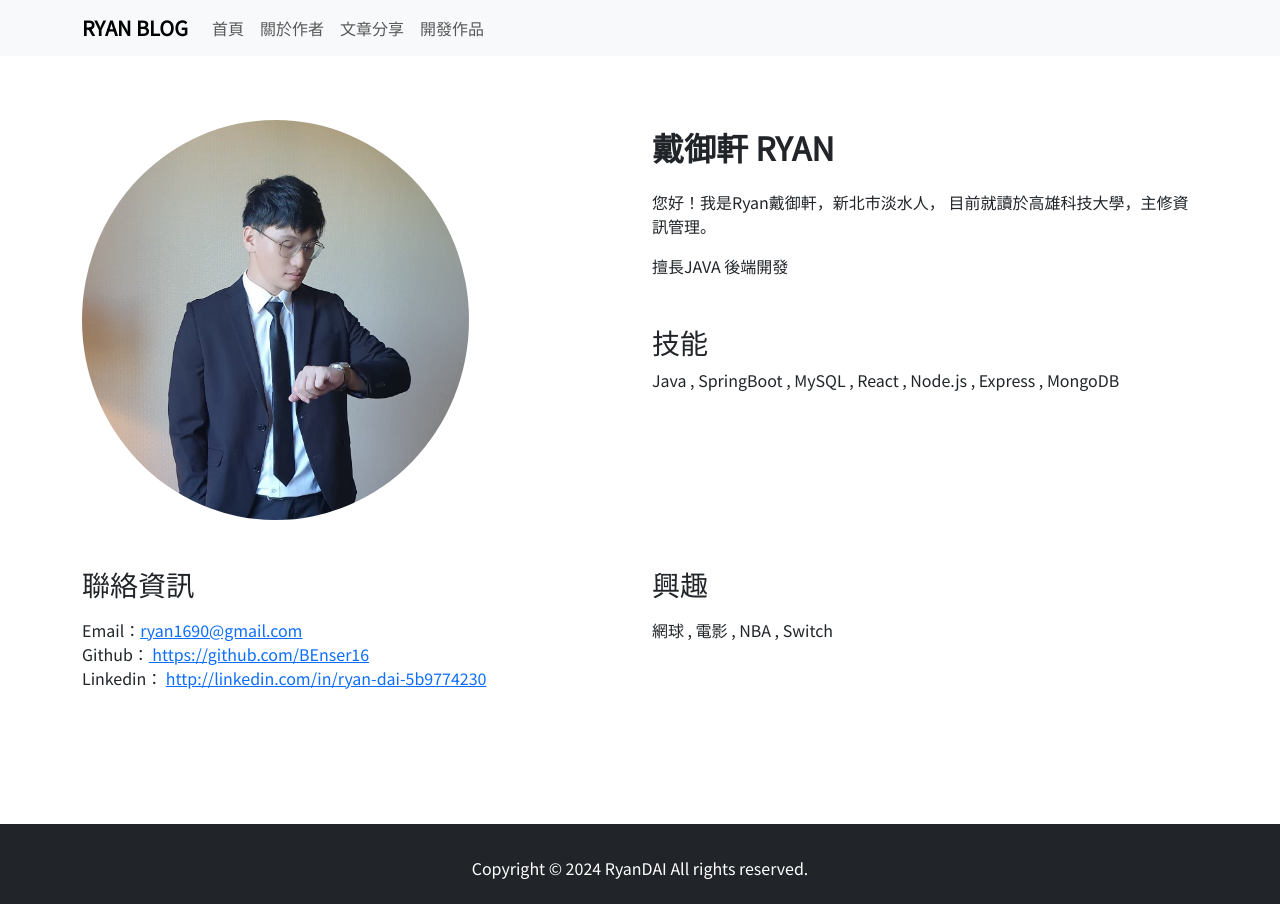
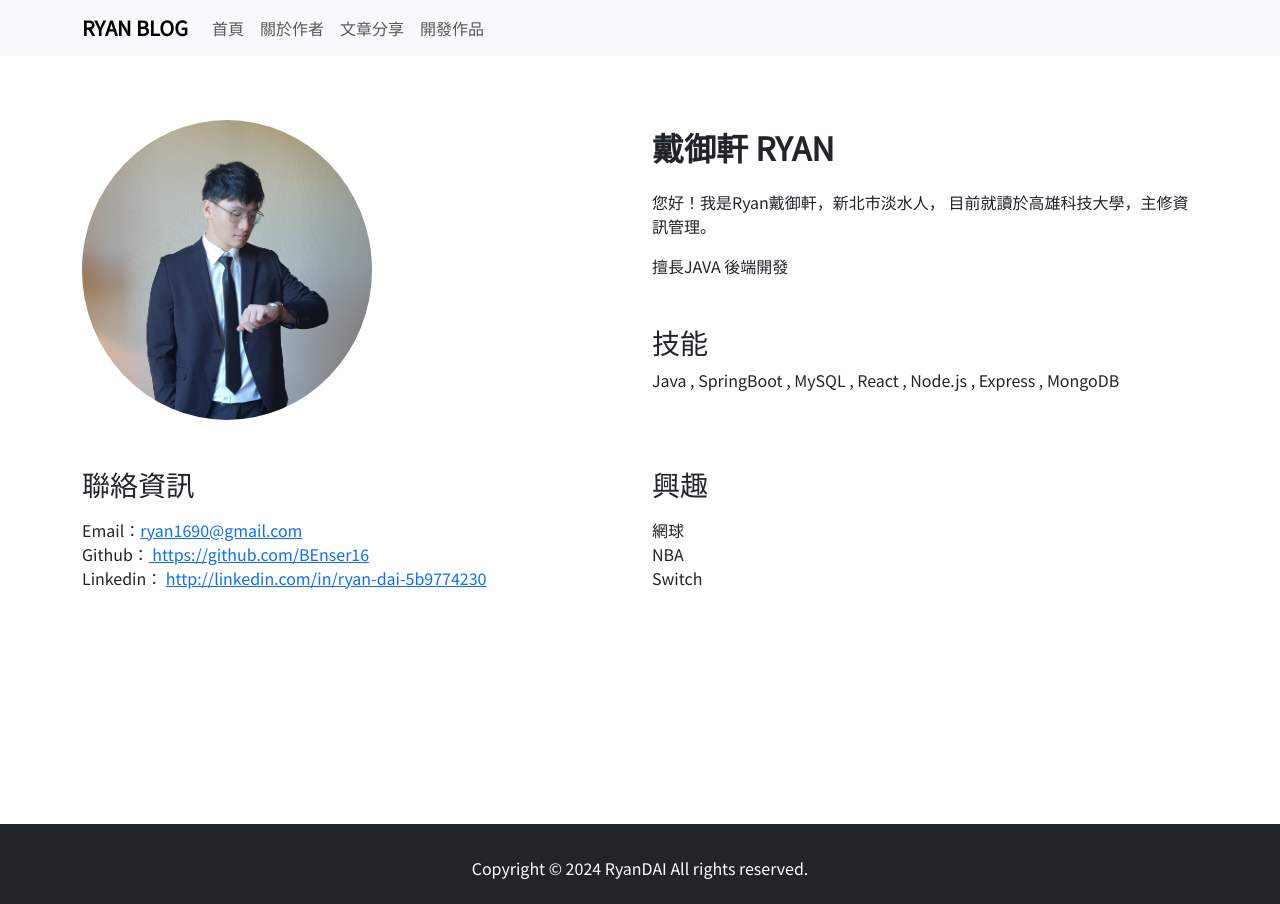
Before and after one commit to BEnser16/ryanblog, a React (Create React App) app: page /ryanblog/about in a window 1280 px wide. Built offline with nearby package versions, Linux system fonts and the light colour scheme.

Commit message:
adjust format

```diff
--- a/src/pages/about.jsx
+++ b/src/pages/about.jsx
@@ -6,13 +6,13 @@ const about = () => {
   return (
     <>
       <Container className="mt-5" style={{ minHeight: "90vh" }}>
-        <Row className="mb-5">
+        <Row className="my-5">
           <div className="col mt-3">
             <Image
               src={cutImg}
               style={{
-                maxHeight: "400px",
-                maxWidth: "400px",
+                maxHeight: "300px",
+                maxWidth: "300px",
                 objectFit: "cover",
               }}
               roundedCircle
@@ -38,7 +38,7 @@ const about = () => {
           </div>
         </Row>
 
-        <Row className="mt-5">
+        <Row className="mt-5 mt-md-5"  >
           <div className="col">
             <h3 className="mb-3" >聯絡資訊</h3>
             <p>
@@ -53,7 +53,9 @@ const about = () => {
             </Col>
             <Col>
               <p>
-                網球 , 電影 , NBA , Switch
+                網球  <br />
+                NBA  <br />
+                Switch
               </p>
             </Col>
           </div>
--- a/src/pages/project.jsx
+++ b/src/pages/project.jsx
@@ -6,8 +6,8 @@ import iceboxImg from '../static/img/project/icebox.jpg'
 
 const project = () => {
   const articles = [
-    { id: 1, title: 'Duck Coffee', content: '前後端分離 , 咖啡廳餐飲系統'  , cover:coffeeImg},
-    { id: 2, title: 'Fridge Cooker', content: '冰箱物品管理 , 雙平台 Mobile App' , cover:iceboxImg },
+    { id: 1, title: 'Duck Coffee', content: 'React + Springboot , 咖啡廳餐飲資訊系統'  , cover:coffeeImg},
+    { id: 2, title: 'Fridge Cooker', content: 'ReactNative , 冰箱物品管理 App' , cover:iceboxImg },
     // 可以添加更多文章
   ];
 
```
